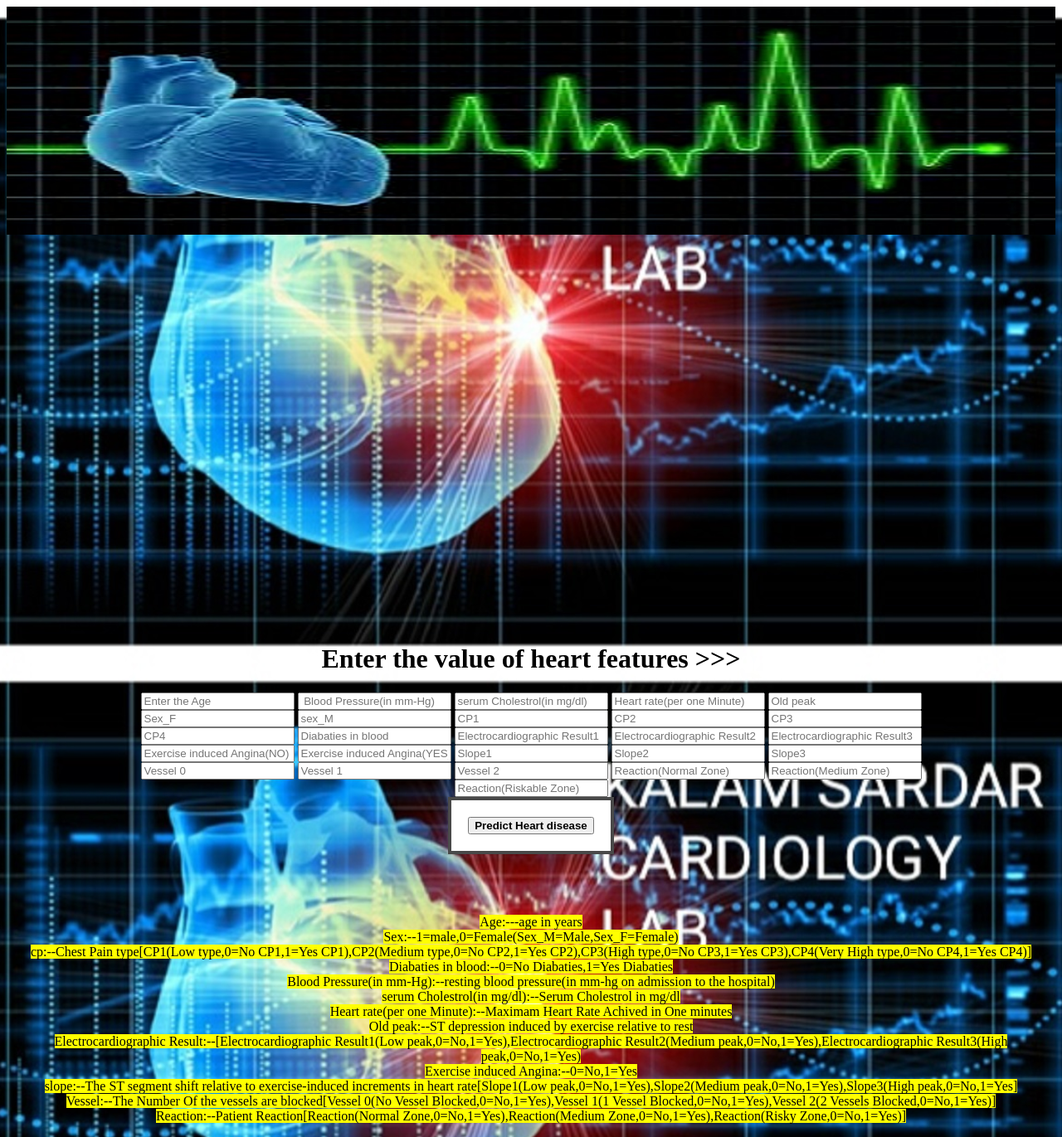
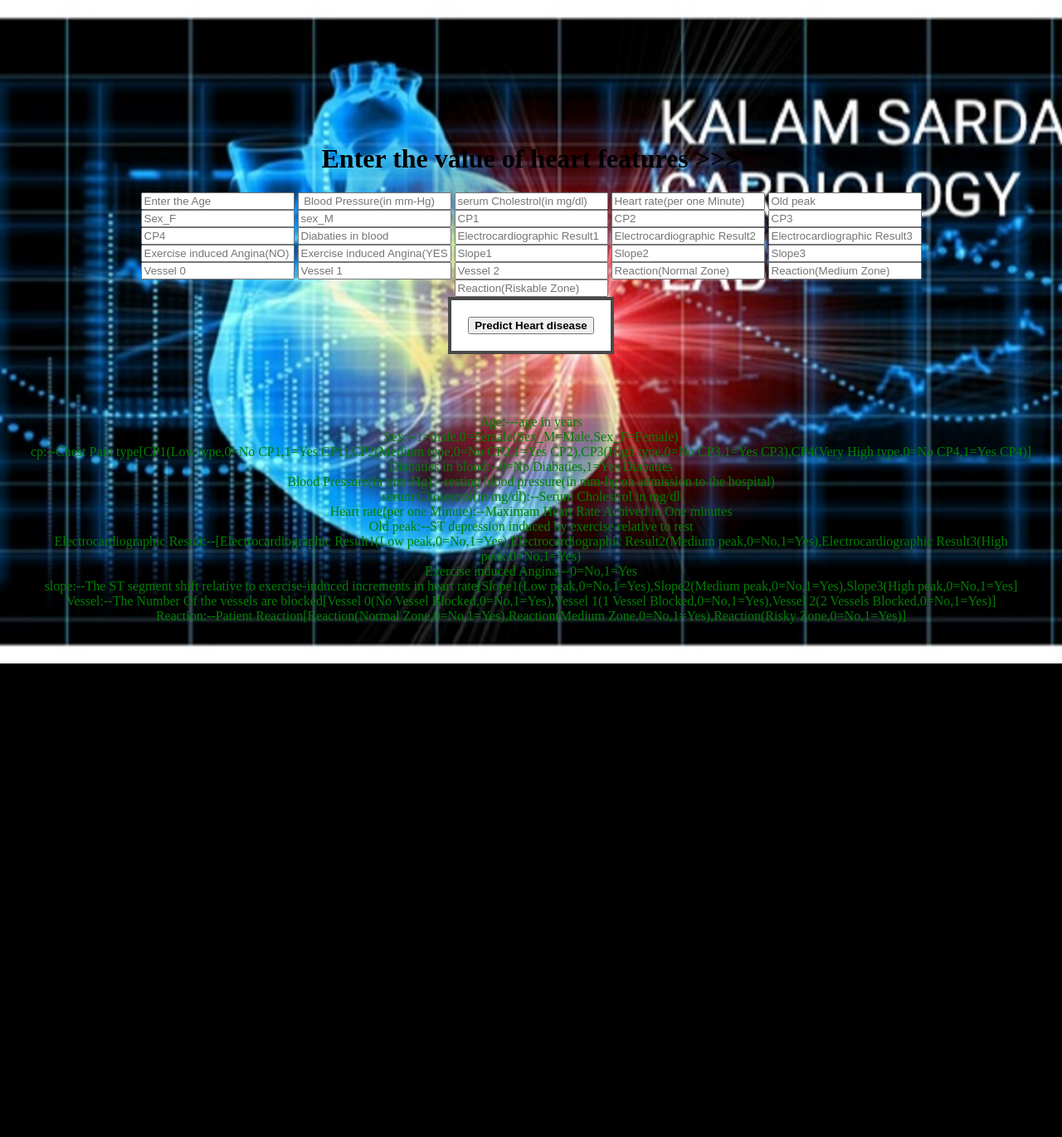
Before and after one commit to projectprogrammer057/heart_detection, a Flask app: page / in a window 1280 px wide. Shown: the whole page at 83% size. After the commit the page ends 800 px from the top, so only its background shows below. Run offline with Flask 2, Linux system fonts and the light colour scheme; parts of the project's set-up code (start-up, migrations or seed data) failed here and were passed over.

Commit message:
Update index.html

```diff
--- a/templates/index.html
+++ b/templates/index.html
@@ -95,9 +95,6 @@
 
 <body>
 
- <div>
-    <img src="static/images/angina.jpg" class="w3-border w3-padding" alt="Kalam Cardiological Lab" style="width:100%">
-  </div>
 
  <div class="login">
 
@@ -113,25 +110,6 @@
             <br>
               <br>
                 <br>
-                  <br>
-                    <br>
-                      <br>
-                        <br>
-                          <br>
-                           <br>
-                            <br>
-                             <br>
-                              <br>
-                               <br>
-                                <br>
-                                 <br>
-                                  <br>
-                                   <br>
-                                    <br>
-                                     <br>
-                                      <br>
-                                        <br>
-
 
 
         <h1>Enter the value of heart features >>></h1>
@@ -207,7 +185,7 @@
 	</br>
 	</br>
 	<p class="pain">
-        <mark>Age:---age in years</br>
+        Age:---age in years</br>
 	Sex:--1=male,0=Female(Sex_M=Male,Sex_F=Female)</br>
         cp:--Chest Pain type[CP1(Low type,0=No CP1,1=Yes CP1),CP2(Medium type,0=No CP2,1=Yes CP2),CP3(High type,0=No CP3,1=Yes CP3),CP4(Very High type,0=No CP4,1=Yes CP4)]</br>
         Diabaties in blood:--0=No Diabaties,1=Yes Diabaties</br>
@@ -220,8 +198,7 @@
         slope:--The ST segment shift relative to exercise-induced increments in heart rate[Slope1(Low peak,0=No,1=Yes),Slope2(Medium peak,0=No,1=Yes),Slope3(High peak,0=No,1=Yes]</br>
         Vessel:--The Number Of the vessels are blocked[Vessel 0(No Vessel Blocked,0=No,1=Yes),Vessel 1(1 Vessel Blocked,0=No,1=Yes),Vessel 2(2 Vessels Blocked,0=No,1=Yes)]</br>
         Reaction:--Patient Reaction[Reaction(Normal Zone,0=No,1=Yes),Reaction(Medium Zone,0=No,1=Yes),Reaction(Risky Zone,0=No,1=Yes)]
-</mark>
-</p>
+        </p>
 
 
 
```
